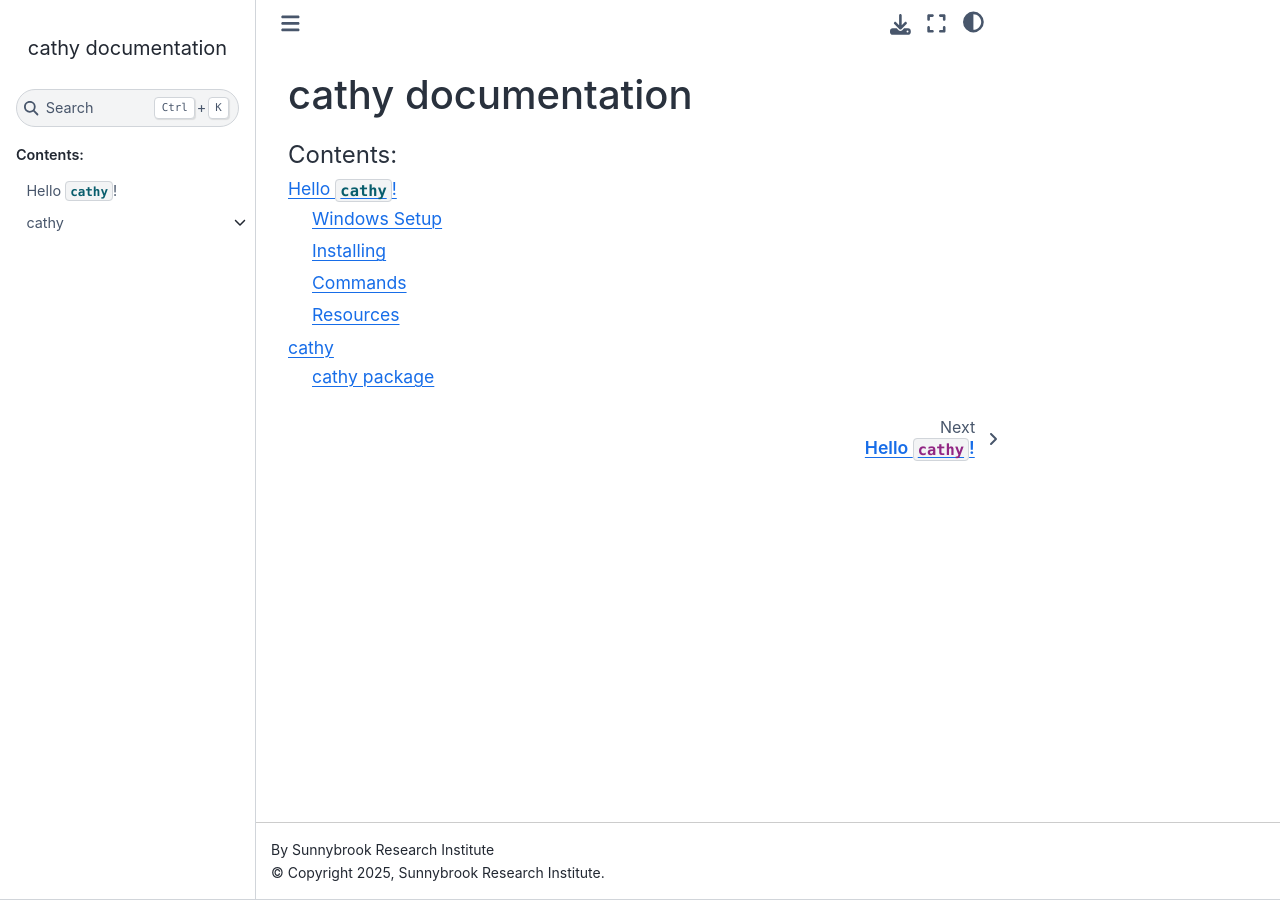
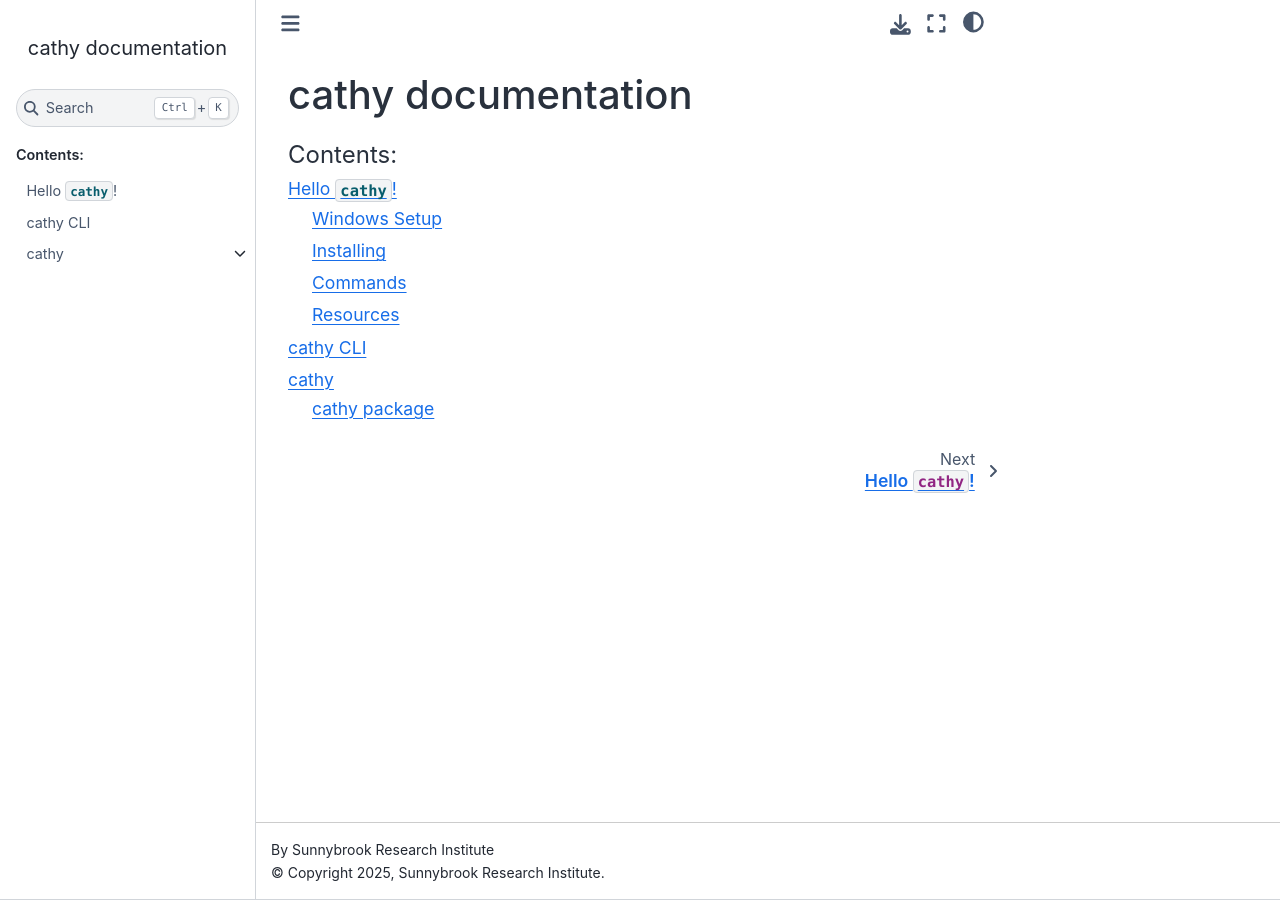
Before and after one commit to WrightGroupSRI/cathy, a Sphinx documentation site: the page built from docs/index.rst, in a window 1280 px wide. Built offline with Sphinx 7.4.7 and the Sphinx Book theme 1.1.4, drawn with Linux system fonts in a browser that asks for light colours.

Commit message:
Documenting click-decorated functions
Added sphinx-click and a new file to ensure
click-decorated cathy functions are included
in the sphinx docs.

Removing unused sphinx extensions.

```diff
--- /dev/null
+++ b/docs/cathy-cli.rst
@@ -0,0 +1,6 @@
+cathy CLI
+=========
+
+.. click:: cathy.cli:cathy
+  :prog: cathy
+  :nested: full
--- a/docs/conf.py
+++ b/docs/conf.py
@@ -21,10 +21,7 @@
 
 extensions = [
     'sphinx.ext.autodoc',
-    'sphinx.ext.doctest',
-    'sphinx.ext.todo',
-    'sphinx.ext.coverage',
-    'sphinx.ext.autosummary',
+    'sphinx_click',
     'myst_parser'
     ]
 
--- a/docs/index.rst
+++ b/docs/index.rst
@@ -12,4 +12,5 @@
    :caption: Contents:
 
    readme
+   cathy-cli
    modules
```
